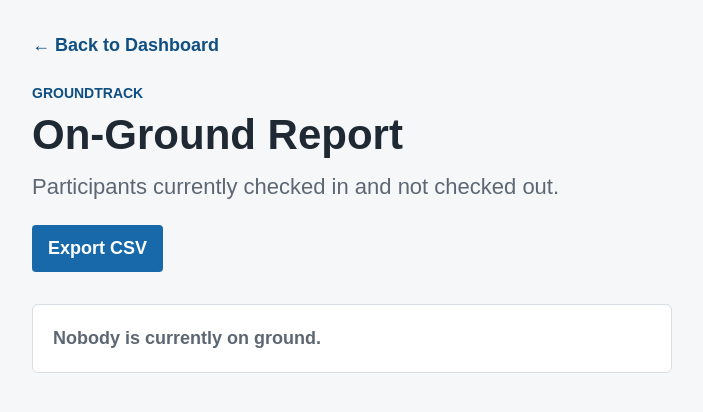
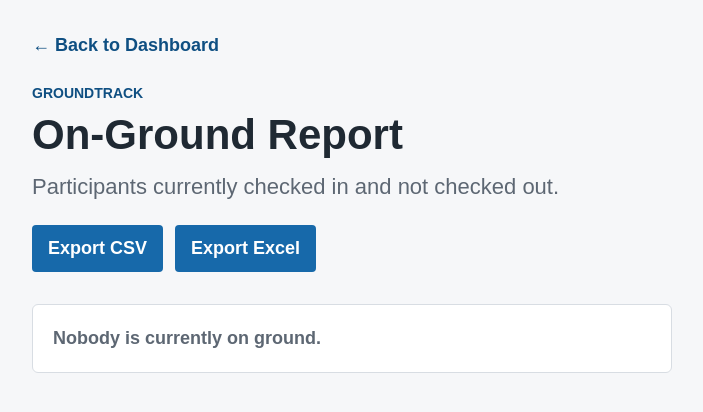
Before and after one commit to gacurl/GroundTrack, a Flask app: page /on-ground in a window 1280 px wide. Shown: the part 76-488 px from the top of the page, without its empty margins (72-775 px from the left). Run offline with Flask 3, Linux system fonts and the light colour scheme; data that the repository does not hold is empty.

Commit message:
Add on-ground Excel export

```diff
--- a/app.py
+++ b/app.py
@@ -6,8 +6,19 @@ from datetime import date, datetime
 from zipfile import BadZipFile
 
 import click
-from flask import Flask, Response, g, redirect, render_template, request, url_for
-from openpyxl import load_workbook
+from flask import (
+    Flask,
+    Response,
+    g,
+    redirect,
+    render_template,
+    request,
+    send_file,
+    url_for,
+)
+from openpyxl import Workbook, load_workbook
+from openpyxl.styles import Font
+from openpyxl.utils import get_column_letter
 from openpyxl.utils.exceptions import InvalidFileException
 
 
@@ -35,6 +46,17 @@ EXPECTED_IMPORT_COLUMNS = [
     "Out-Process Date/Time",
     "Your Unit, Organization, or Company",
     "Thread / Initiative",
+]
+
+ON_GROUND_EXPORT_HEADERS = [
+    "Name",
+    "Rank",
+    "NAT",
+    "Visit Request Status",
+    "Badge #",
+    "In-Process Date/Time",
+    "Unit / Organization / Company",
+    "Mission Area / Initiative",
 ]
 
 
@@ -667,6 +689,19 @@ def get_on_ground_participants():
         return []
 
 
+def on_ground_export_row(participant):
+    return [
+        participant["name"],
+        participant["rank"] or "",
+        participant["nat"] or "",
+        participant["visit_request_status"] or "",
+        participant["badge_number"] or "",
+        participant["in_process_at"],
+        participant["organization"] or "",
+        participant["thread_initiative"] or "",
+    ]
+
+
 @app.route("/")
 def dashboard():
     counts, database_ready = get_dashboard_counts()
@@ -822,32 +857,10 @@ def on_ground_report():
 def export_on_ground_csv():
     output = io.StringIO(newline="")
     writer = csv.writer(output)
-    writer.writerow(
-        [
-            "Name",
-            "Rank",
-            "NAT",
-            "Visit Request Status",
-            "Badge #",
-            "In-Process Date/Time",
-            "Unit / Organization / Company",
-            "Mission Area / Initiative",
-        ]
-    )
+    writer.writerow(ON_GROUND_EXPORT_HEADERS)
 
     for participant in get_on_ground_participants():
-        writer.writerow(
-            [
-                participant["name"],
-                participant["rank"] or "",
-                participant["nat"] or "",
-                participant["visit_request_status"] or "",
-                participant["badge_number"] or "",
-                participant["in_process_at"],
-                participant["organization"] or "",
-                participant["thread_initiative"] or "",
-            ]
-        )
+        writer.writerow(on_ground_export_row(participant))
 
     return Response(
         output.getvalue(),
@@ -858,5 +871,40 @@ def export_on_ground_csv():
     )
 
 
+@app.route("/on-ground/export.xlsx")
+def export_on_ground_excel():
+    workbook = Workbook()
+    sheet = workbook.active
+    sheet.title = "On-Ground Report"
+    sheet.append(ON_GROUND_EXPORT_HEADERS)
+
+    for cell in sheet[1]:
+        cell.font = Font(bold=True)
+
+    for participant in get_on_ground_participants():
+        sheet.append(on_ground_export_row(participant))
+
+    column_widths = [28, 12, 12, 22, 16, 24, 32, 28]
+    for column_number, width in enumerate(column_widths, start=1):
+        sheet.column_dimensions[get_column_letter(column_number)].width = width
+
+    sheet.freeze_panes = "A2"
+
+    output = io.BytesIO()
+    workbook.save(output)
+    workbook.close()
+    output.seek(0)
+
+    return send_file(
+        output,
+        mimetype=(
+            "application/vnd.openxmlformats-officedocument."
+            "spreadsheetml.sheet"
+        ),
+        as_attachment=True,
+        download_name="on_ground_report.xlsx",
+    )
+
+
 if __name__ == "__main__":
     app.run(debug=True)
--- a/static/style.css
+++ b/static/style.css
@@ -89,6 +89,12 @@ a {
 
 .page-header {
   margin-bottom: 32px;
+}
+
+.export-actions {
+  display: flex;
+  flex-wrap: wrap;
+  gap: 12px;
 }
 
 .export-link {
--- a/templates/on_ground.html
+++ b/templates/on_ground.html
@@ -9,9 +9,14 @@
     <p class="eyebrow">GroundTrack</p>
     <h1>On-Ground Report</h1>
     <p class="lead">Participants currently checked in and not checked out.</p>
-    <a class="export-link" href="{{ url_for('export_on_ground_csv') }}">
-      Export CSV
-    </a>
+    <div class="export-actions">
+      <a class="export-link" href="{{ url_for('export_on_ground_csv') }}">
+        Export CSV
+      </a>
+      <a class="export-link" href="{{ url_for('export_on_ground_excel') }}">
+        Export Excel
+      </a>
+    </div>
   </section>
 
   {% if participants %}
```
Also changed, not shown: tests/test_on_ground.py (+91 -0 lines).
